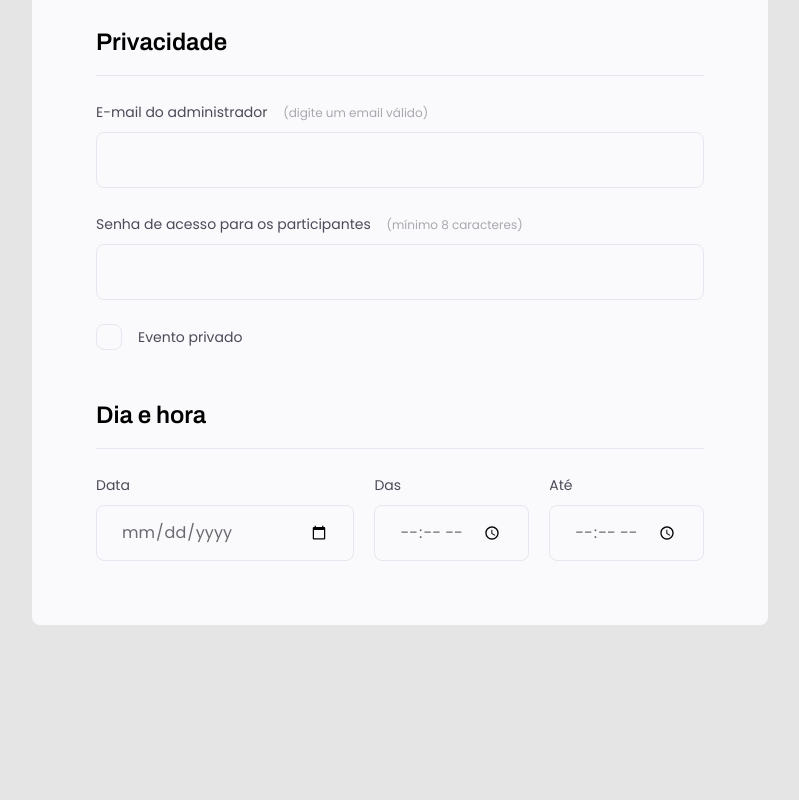
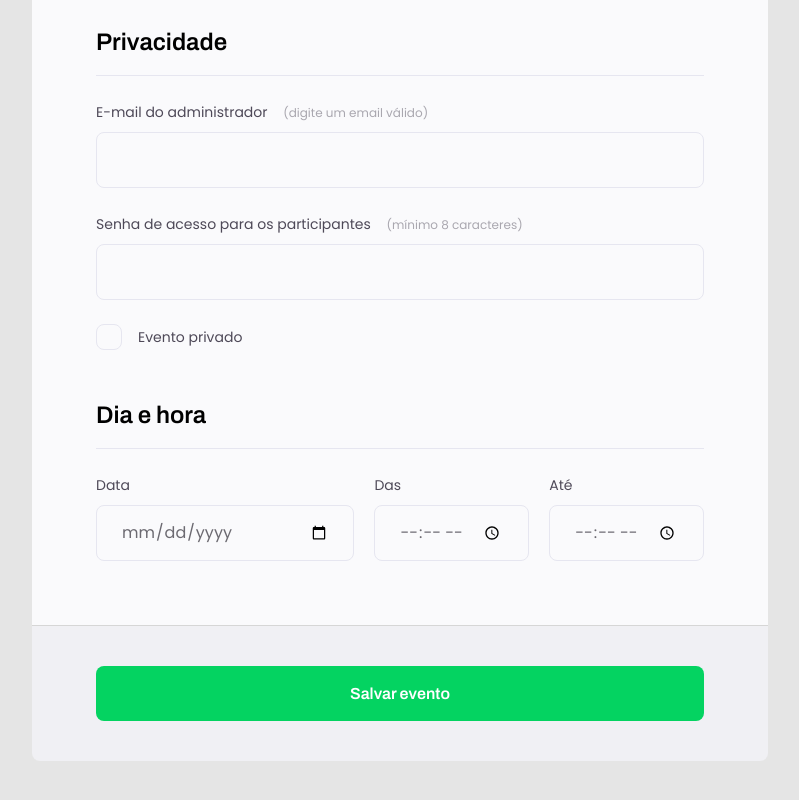
Before and after one commit to juliannalencar/explorer, a plain HTML site: page formulario/index.html in a window 1280 px wide. Shown: the part 1082-1882 px from the top of the page, without its empty margins (240-1039 px from the left). Before the commit the page ends 1707 px from the top, so only its background shows below. Drawn offline with Linux system fonts and the light colour scheme.

Commit message:
completing form

```diff
--- a/formulario/index.html
+++ b/formulario/index.html
@@ -19,7 +19,7 @@
       <p>O primeiro passo, é preencher esse
         formulário de inscrição.</p>
     </header>
-    <form>
+    <form id="my-form">
 
       <fieldset>
         <div class="fieldset-wrapper">
@@ -27,7 +27,11 @@
 
           <div class="input-wrapper">
             <label for="event-title">Título do evento <span>(mínimo 8 caracteres)</span></label>
-            <input type="text" id="event-title" />
+            <input
+              type="text"
+              id="event-title"
+              required
+              minlength="8"/>
           </div>
 
           <div class="input-wrapper">
@@ -68,7 +72,10 @@
 
           <div class="input-wrapper">
             <label for="event-password">Senha de acesso para os participantes <span>(mínimo 8 caracteres)</span></label>
-            <input type="password" id="event-password" />
+            <input
+              type="password"
+              id="event-password"
+              minlength="8"/>
           </div>
 
           <div class="checkbox-wrapper">
@@ -105,9 +112,14 @@
 
         </div>
       </fieldset>
-
-
     </form>
+    <footer>
+      <input
+        class="button"
+        type="submit"
+        form="my-form"
+        value="Salvar evento">
+    </footer>
   </div>
 </body>
 </html>
--- a/formulario/style.css
+++ b/formulario/style.css
@@ -55,7 +55,7 @@ header p {
 form {
   margin-top: 38px;
   background: #FAFAFC;
-  border-radius: 8px;
+  border-radius: 8px 8px 0 0;
   min-height: 300px;
 
   padding: 64px;
@@ -195,3 +195,42 @@ fieldset legend {
 .checkbox-wrapper input:focus + label::before {
   outline: 2px solid black;
 }
+
+footer {
+  background: #F0F0F4;
+
+  height: 136px;
+
+  display: flex;
+  flex-direction: column;
+
+  padding: 40px 64px;
+
+  margin-bottom: 100px;
+
+  border-top: 1px solid #D6D6D6;
+  border-radius: 0 0 8px 8px;
+}
+
+footer .button {
+  height: 56px;
+  background: #04D361;
+  border: 0;
+  border-radius: 8px;
+
+  font-family: 'Archivo';
+
+  font-weight: 600;
+  font-size: 16px;
+  line-height: 26px;
+
+  color: #FFFFFF;
+}
+
+footer .button:hover {
+  background: #08A04C;
+}
+
+input:invalid {
+  border: 2px solid red;
+}
```
